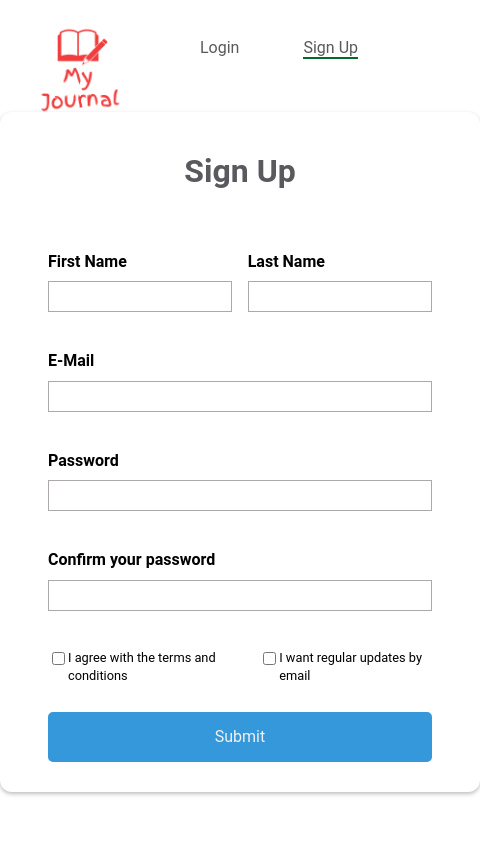
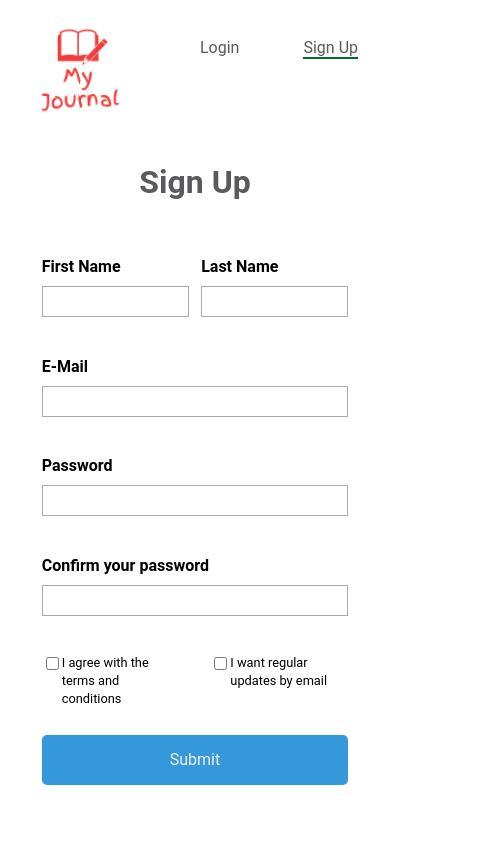
Before and after one commit to rpashev/vue-journal-app, a Vue app: page /sign-up in a window 390 px wide. Shown: the top 844 px of the page, 480 px wide, since content can reach past the window. Built offline with nearby package versions, Linux system fonts and the light colour scheme.

Commit message:
responsive login and signup pages

```diff
--- a/src/App.vue
+++ b/src/App.vue
@@ -1,6 +1,6 @@
 <template>
   <the-header />
-  <main>
+  <main :style="styleBackground">
     <router-view></router-view>
   </main>
   <the-footer />
@@ -9,6 +9,7 @@
 import TheHeader from "../src/components/layout/TheHeader.vue";
 import TheFooter from "../src/components/layout/TheFooter.vue";
 import { useStore } from "vuex";
+import { computed } from "@vue/reactivity";
 
 export default {
   components: {
@@ -18,6 +19,16 @@ export default {
   setup() {
     const store = useStore();
     store.dispatch("tryLogin");
+
+    const styleBackground = computed(() => {
+      return {
+        background: store.getters.token ? "#f9fafb" : "white",
+      };
+    });
+
+    return {
+      styleBackground,
+    };
   },
 };
 </script>
@@ -37,7 +48,7 @@ body {
   min-height: 100vh;
 }
 main {
-  background-color: #F9FAFB;
+  background-color: #f9fafb;
   padding-bottom: 12rem;
   margin: 0 auto;
   height: auto;
--- a/src/components/layout/TheFooter.vue
+++ b/src/components/layout/TheFooter.vue
@@ -69,7 +69,7 @@ footer {
   background: #2f3940;
   display: flex;
   align-items: center;
-  justify-content: space-around;
+  justify-content: center;
 }
 .footer__info {
   display: flex;
@@ -99,9 +99,9 @@ p {
   opacity: 0.4;
 }
 
-@media (max-width: 1024px) {
+@media (max-width: 40rem) {
   footer {
-    /* display: block; */
+    justify-content: space-around;
   }
   .footer__info {
     display: block;
--- a/src/pages/auth/Login.vue
+++ b/src/pages/auth/Login.vue
@@ -1,7 +1,6 @@
 <template>
   <div class="login__page">
-    <base-card class="login__card">
-      <div>
+    <div class="login__card">
       <h1>Sign In</h1>
       <form @submit.prevent="submitHandler">
         <div class="form-control">
@@ -62,7 +61,6 @@
         <base-spinner v-if="isLoading"></base-spinner>
       </form>
     </div>
-    </base-card>
   </div>
 </template>
 
@@ -126,16 +124,21 @@ export default {
 
 <style scoped>
 .login__page {
-  background-color: white;
+  padding-bottom: 4rem;
 }
 .login__card {
-  height: 27rem;
   width: 30rem;
-  margin-top: 0rem !important;
-
+  margin: 0 auto;
+  padding: 1rem 0.5rem;
+  box-shadow: 0 2px 4px rgba(0, 0, 0, 0.26);
+  border-radius: 16px;
+}
+h1 {
+  margin: 0;
 }
 form {
   margin: 1rem;
+  height: 100%;
   padding: 1rem;
   display: flex;
   flex-direction: column;
@@ -187,4 +190,14 @@ button {
   position: static;
   text-align: center;
 }
+
+@media (max-width: 40rem) {
+  .login__card {
+    width: 95%;
+    margin-top: 2rem;
+    box-shadow: none;
+    padding: 1rem 0;
+  }
+
+}
 </style>
--- a/src/pages/auth/SignUp.vue
+++ b/src/pages/auth/SignUp.vue
@@ -1,7 +1,6 @@
 <template>
   <div class="signup__page">
-    <base-card class="signup__card">
-      <div>
+    <div class="signup__card">
       <h1>Sign Up</h1>
       <form @submit.prevent="submitHandler">
         <div class="form-control names">
@@ -32,8 +31,7 @@
             <label
               for="lastName"
               :class="{
-                  'error-label':
-                    v$.lastName.$errors.length && v$.lastName.$dirty,
+                'error-label': v$.lastName.$errors.length && v$.lastName.$dirty,
               }"
               >Last Name</label
             >
@@ -43,8 +41,7 @@
               v-model.trim="formState.lastName"
               @blur="v$.lastName.$touch"
               :class="{
-                  'error-input':
-                    v$.lastName.$errors.length && v$.lastName.$dirty,
+                'error-input': v$.lastName.$errors.length && v$.lastName.$dirty,
               }"
             />
             <p class="error-message" v-if="v$.lastName.$error">
@@ -119,11 +116,7 @@
         </div>
         <div class="form-control" id="chekboxes">
           <div>
-              <input
-                type="checkbox"
-                id="terms"
-                v-model.trim="formState.terms"
-              />
+            <input type="checkbox" id="terms" v-model.trim="formState.terms" />
             <label for="terms" id="id-terms"
               >I agree with the terms and conditions</label
             >
@@ -152,7 +145,6 @@
         <base-spinner v-if="isLoading"></base-spinner>
       </form>
     </div>
-    </base-card>
   </div>
 </template>
 
@@ -222,18 +214,21 @@ export default {
 
 <style scoped>
 .signup__page {
-  height: 50rem;
-  background-color: white;
-  /* padding-top: 2rem; */
+  padding-bottom: 4rem;
 }
 .signup__card {
-  height: 85%;
   width: 30rem;
-  margin-top: 0rem !important;
+  padding: 1rem 0.5rem;
+  margin: 0 auto;
+  box-shadow: 0 2px 4px rgba(0, 0, 0, 0.26);
+  border-radius: 16px;
+}
+h1 {
+  margin: 0;
 }
 form {
   margin: 1rem;
-  /* margin-top: 0; */
+  height: 100%;
   padding: 1rem;
   display: flex;
   flex-direction: column;
@@ -309,4 +304,14 @@ h1 {
   position: static;
   text-align: center;
 }
+
+@media (max-width: 40rem) {
+  .signup__card {
+    width: 95%;
+    margin-top: 2rem;
+    box-shadow: none;
+    padding: 1rem 0;
+
+  }
+}
 </style>
```
Lines whose indentation alone changed are shown as unchanged.
